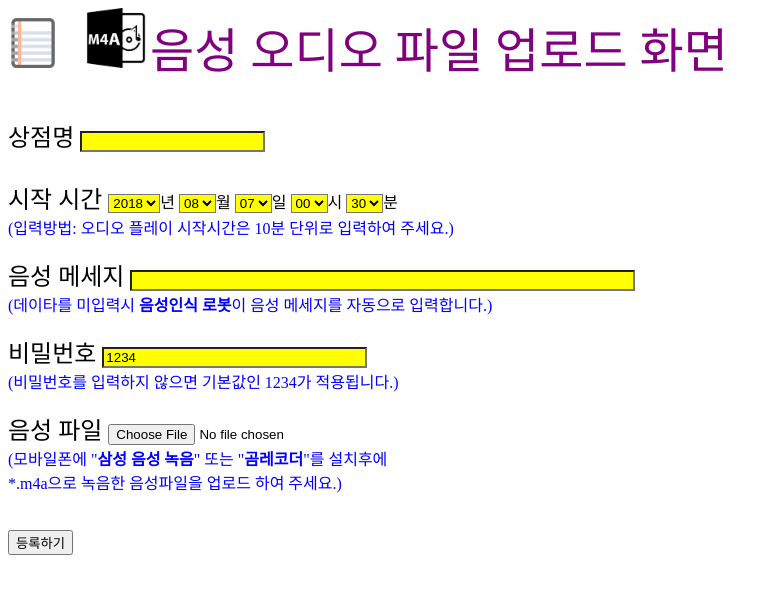
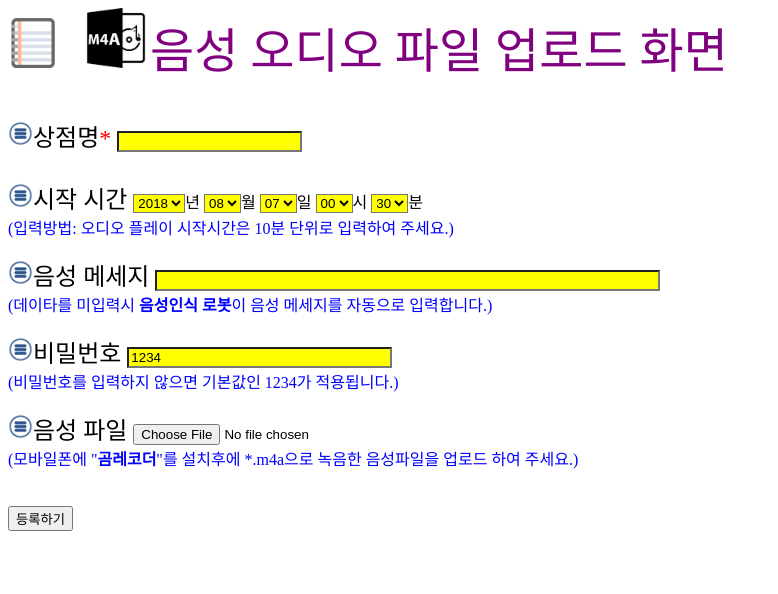
Before and after one commit to lsy0314/sintoburi, a PHP site: page /audio_upload.php in a window 1280 px wide. Shown: the top 594 px of the page, without its empty margins (0-778 px from the left). Run offline with PHP 8.4, Linux system fonts and the light colour scheme.

Commit message:
Updated upload interface
I updated html interface to upload audio file.

Signed-off-by: HyunJun Lim <hjoon0510@gmail.com>

```diff
--- a/webapp/audio_upload.php
+++ b/webapp/audio_upload.php
@@ -39,7 +39,7 @@ function formSubmit(f) {
 <img src='images/audio_m4a.png' border=0 width=60 height=60></img>
 <font size=7  Color=purple> 음성 오디오 파일 업로드 화면</font>
 <br><br><br>
-<font size=5  Color=black>상점명 <INPUT TYPE=TEXT NAME=store STYLE="BACKGROUND-COLOR: YELLOW" SIZE=20 MAXLENGTH=20> <br><br> </font>
+<font size=5  Color=black><img src=images/item.png border=0 height=25 width=25 />상점명<font color=red>*</font> <INPUT TYPE=TEXT NAME=store STYLE="BACKGROUND-COLOR: YELLOW" SIZE=20 MAXLENGTH=20> <br><br> </font>
 <!--
 <font size=5  Color=black>시작 시간 <INPUT TYPE=TEXT NAME=time STYLE="BACKGROUND-COLOR: YELLOW" SIZE=12 MAXLENGTH=12><br><br> </font>
 //-->
@@ -55,7 +55,7 @@ if ($input_minute ==  "0")
     $input_minute = "00";
 
 ?>
-<font size=5  Color=black>시작 시간  </font>
+<font size=5  Color=black><img src=images/item.png border=0 height=25 width=25 />시작 시간  </font>
 <select name="start_year" STYLE="BACKGROUND-COLOR: YELLOW">
             <option value="<?=$input_year ?>" STYLE="BACKGROUND-COLOR: YELLOW" selected(초기 선택된 항목)><?=$input_year ?></option>
             <option value="2018" STYLE="BACKGROUND-COLOR: YELLOW">2018</option>
@@ -160,22 +160,21 @@ if ($input_minute ==  "0")
 
 <br>
 <br>
-<font size=5  Color=black>음성 메세지 <INPUT TYPE=TEXT NAME=message STYLE="BACKGROUND-COLOR: YELLOW" SIZE=60 MAXLENGTH=60><br> </font>
+<font size=5  Color=black><img src=images/item.png border=0 height=25 width=25 />음성 메세지 <INPUT TYPE=TEXT NAME=message STYLE="BACKGROUND-COLOR: YELLOW" SIZE=60 MAXLENGTH=60><br> </font>
 <font color=blue>
 (데이타를 미입력시 <b>음성인식 로봇</b>이 음성 메세지를 자동으로 입력합니다.)<br><br>
 </font>
-<font size=5  Color=black> 비밀번호  <INPUT TYPE=TEXT NAME=password VALUE="1234" STYLE="BACKGROUND-COLOR: YELLOW" SIZE=30 MAXLENGTH=30>
+<font size=5  Color=black><img src=images/item.png border=0 height=25 width=25 />비밀번호  <INPUT TYPE=TEXT NAME=password VALUE="1234" STYLE="BACKGROUND-COLOR: YELLOW" SIZE=30 MAXLENGTH=30>
 </font>
 <br>
 <font color=blue>
 (비밀번호를 입력하지 않으면 기본값인 1234가 적용됩니다.)<br><br>
 </font>
 
-<label for="upfile"> </label><font size=5 color=black>음성 파일 <input type="file" name="upfile" id="upfile" /></font>
+<label for="upfile"> </label><font size=5 color=black><img src=images/item.png border=0 height=25 width=25 />음성 파일 <input type="file" name="upfile" id="upfile" /></font>
 </div>
 <font color=blue>
-(모바일폰에 "<b>삼성 음성 녹음</b>" 또는 "<b>곰레코더</b>"를 설치후에<br>
-*.m4a으로 녹음한 음성파일을 업로드 하여 주세요.)
+(모바일폰에 "<b>곰레코더</b>"를 설치후에 *.m4a으로 녹음한 음성파일을 업로드 하여 주세요.)
 </font>
 <br>
 <br>
```
Also changed, not shown: webapp/images/item.png (added).
